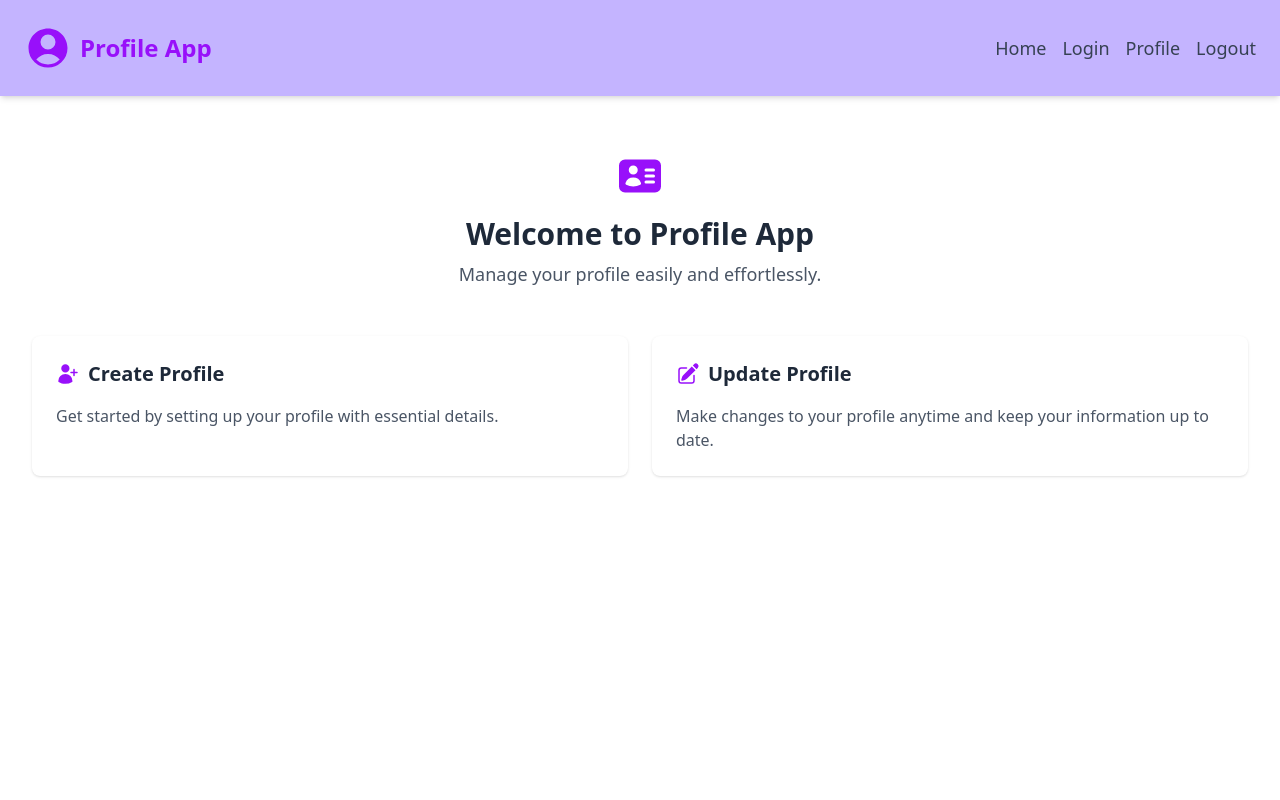
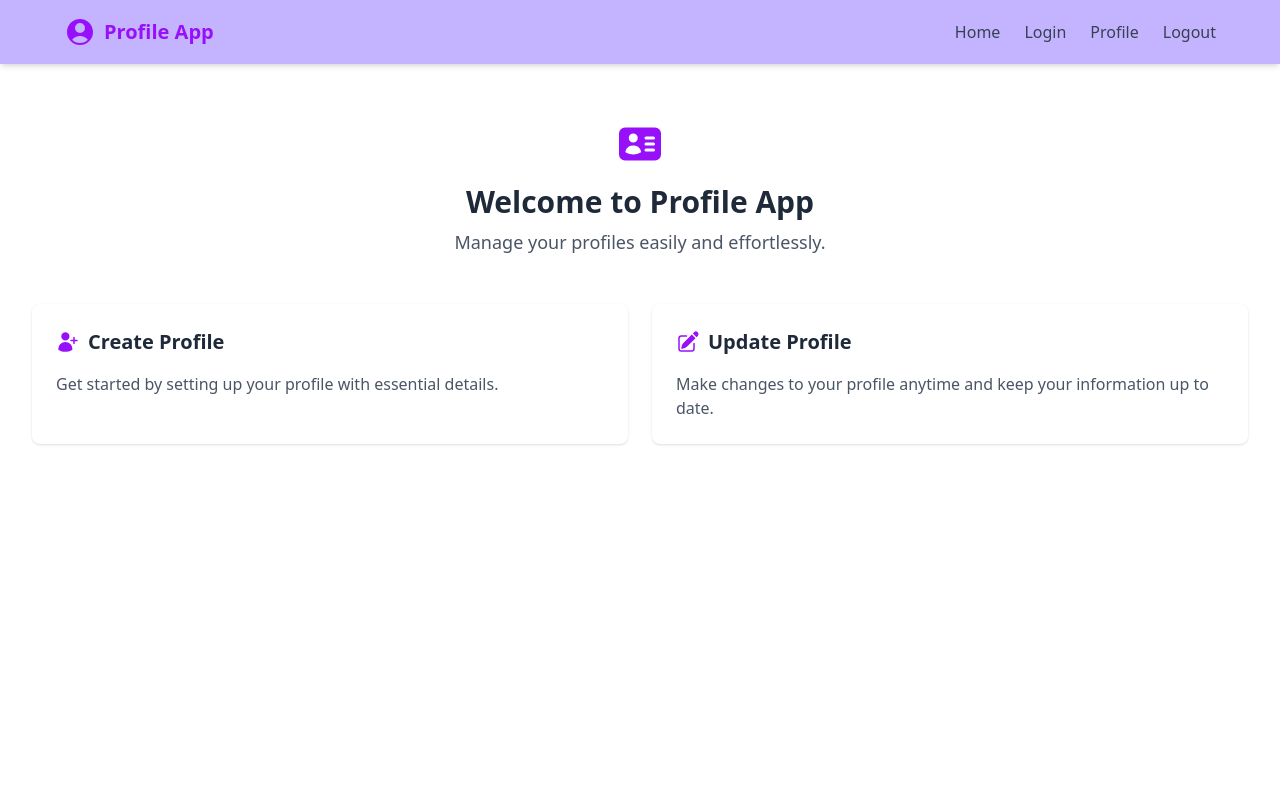
Before and after one commit to RimasSaad/profile-app, a React (Vite) app: page / in a window 1280 px wide. Shown: the top 800 px of the page. Built offline with nearby package versions, Linux system fonts and the light colour scheme.

Commit message:
Updating the menu in mobile view, moved the data to a separate file

```diff
--- a/src/components/Header.tsx
+++ b/src/components/Header.tsx
@@ -1,28 +1,57 @@
 // Header.tsx
-// This component renders the header of the application, which includes navigation links for all pages.
+// This component renders a responsive header with navigation links and a mobile menu toggle.
 
-import { Link } from 'react-router-dom'
-import { UserCircleIcon } from '@heroicons/react/24/solid'; // or use /outline for a lighter version
-
+import { useState } from 'react';
+import { Link } from 'react-router-dom';
+import { UserCircleIcon, Bars3Icon, XMarkIcon } from '@heroicons/react/24/solid';
 
 const Header = () => {
+  // State to track mobile menu open/close
+  const [isMobileMenuOpen, setIsMobileMenuOpen] = useState(false);
+
+  // Toggle menu visibility
+  const toggleMenu = () => setIsMobileMenuOpen(prev => !prev);
+
   return (
-    <header className="bg-violet-300 shadow-md py-6 px-6 flex justify-between items-center">
-      {/* Logo */}
-      <div className="flex items-center gap-2">
-        <UserCircleIcon className="w-12 h-12 text-purple-600" />
-        <h1 className="text-lg sm:text-2xl font-bold text-purple-600">Profile App</h1>
+    <header className="bg-violet-300 shadow-md px-6 py-4">
+      <div className="max-w-6xl mx-auto flex justify-between items-center">
+
+        {/* Logo Section */}
+        <div className="flex items-center gap-2">
+          <UserCircleIcon className="w-8 h-8 text-purple-600" />
+          <h1 className="text-xl font-bold text-purple-600">Profile App</h1>
+        </div>
+
+        {/* Desktop Navigation */}
+        <nav className="hidden sm:flex gap-6">
+          <Link to="/" className="text-gray-700 hover:text-purple-600">Home</Link>
+          <Link to="/login" className="text-gray-700 hover:text-purple-600">Login</Link>
+          <Link to="/profile" className="text-gray-700 hover:text-purple-600">Profile</Link>
+          <Link to="/logout" className="text-gray-700 hover:text-purple-600">Logout</Link>
+        </nav>
+
+        {/* Mobile Menu Button */}
+        <button className="sm:hidden" onClick={toggleMenu}>
+          {isMobileMenuOpen ? (
+            <XMarkIcon className="w-6 h-6 text-purple-700" />
+          ) : (
+            <Bars3Icon className="w-6 h-6 text-purple-700" />
+          )}
+        </button>
       </div>
 
-      {/* Navigation */}
-      <nav className="space-x-4">
-        <Link to="/" className="text-base sm:text-lg text-gray-700 hover:text-purple-600">Home</Link>
-        <Link to="/login" className="text-base sm:text-lg text-gray-700 hover:text-purple-600">Login</Link>
-        <Link to="/profile" className="text-base sm:text-lg text-gray-700 hover:text-purple-600">Profile</Link>
-        <Link to="/logout" className="text-base sm:text-lg text-gray-700 hover:text-purple-600">Logout</Link>
-      </nav>
+     {/* Mobile Menu Dropdown */}
+      {isMobileMenuOpen && (
+        <div className="sm:hidden mt-3 px-6 space-y-2 flex flex-col items-center text-center">
+          <Link to="/" className="block text-gray-700 hover:text-purple-600" onClick={toggleMenu}>Home</Link>
+          <Link to="/login" className="block text-gray-700 hover:text-purple-600" onClick={toggleMenu}>Login</Link>
+          <Link to="/profile" className="block text-gray-700 hover:text-purple-600" onClick={toggleMenu}>Profile</Link>
+          <Link to="/logout" className="block text-gray-700 hover:text-purple-600" onClick={toggleMenu}>Logout</Link>
+        </div>
+      )}
+
     </header>
-  )
-}
+  );
+};
 
-export default Header
+export default Header;
--- /dev/null
+++ b/src/data/mockData.ts
@@ -0,0 +1,8 @@
+// mockData.ts
+
+export const profileData = {
+  name: 'Rimas Saad',
+  email: 'rimas@example.com',
+  phone: '+966 555 123 456',
+  bio: 'Passionate about UI design and modern web experiences.',
+};
--- a/src/pages/Home.tsx
+++ b/src/pages/Home.tsx
@@ -17,11 +17,11 @@ const Home = () => {
         {/* Welcome message */}
         <h2 className="text-3xl font-bold text-gray-800">Welcome to Profile App</h2>
         <p className="mt-2 text-gray-600 text-lg">
-          Manage your profile easily and effortlessly.
+          Manage your profiles easily and effortlessly.
         </p>
       </section>
 
-      {/* Buttom (Features) Section */}
+      {/* Bottom (Features) Section */}
       <section className="grid gap-6 sm:grid-cols-2">
         {/* Card 1 - Create Profile - UI for now, page to be added later */}
         <div className="bg-white p-6 rounded-lg shadow hover:shadow-md transition">
--- a/src/pages/Profile.tsx
+++ b/src/pages/Profile.tsx
@@ -1,28 +1,24 @@
 // Profile.tsx
-// This version adds editing capability to the profile using useState.
+// This version loads mock profile data from an external file and allows editing via useState.
 
 import { useState } from 'react'
 import { UserCircleIcon } from '@heroicons/react/24/solid'
+import { profileData } from '../data/mockData' // Importing mock profile info
 
 const Profile = () => {
-  // Edit mode state
+  // Toggle editing state (true: edit mode, false: view mode)
   const [editMode, setEditMode] = useState(false)
 
-  // Form state
-  const [profile, setProfile] = useState({
-    name: 'Rimas Saad',
-    email: 'rimas@example.com',
-    phone: '+966 555 123 456',
-    bio: 'Passionate about UI design and modern web experiences.',
-  })
+  // Profile form state, initialized with external mock data
+  const [profile, setProfile] = useState(profileData)
 
-  // Handle input changes
+  // Handle input or textarea changes
   const handleChange = (e: React.ChangeEvent<HTMLInputElement | HTMLTextAreaElement>) => {
     const { name, value } = e.target
     setProfile(prev => ({ ...prev, [name]: value }))
   }
 
-  // Toggle edit mode
+  // Toggle between edit and view mode
   const toggleEdit = () => {
     setEditMode(!editMode)
   }
@@ -30,16 +26,18 @@ const Profile = () => {
   return (
     <div className="min-h-screen flex items-center justify-center bg-gray-50 px-4">
       <div className="w-full max-w-md bg-white p-8 rounded-lg shadow-md text-center">
-        {/* Icon */}
+
+        {/* Profile Icon */}
         <UserCircleIcon className="w-16 h-16 text-purple-600 mx-auto mb-4" />
 
-        {/* Name + Title */}
+        {/* Name and Title */}
         <h2 className="text-2xl font-bold text-gray-800">{profile.name}</h2>
         <p className="text-gray-600 mb-6">Frontend Developer</p>
 
-        {/* Profile Info */}
+        {/* Editable Profile Info */}
         <div className="text-left space-y-4">
-          {/* Name */}
+
+          {/* Name Field */}
           <div>
             <label className="block text-sm text-gray-500">Name</label>
             {editMode ? (
@@ -55,7 +53,7 @@ const Profile = () => {
             )}
           </div>
 
-          {/* Email */}
+          {/* Email Field */}
           <div>
             <label className="block text-sm text-gray-500">Email</label>
             {editMode ? (
@@ -71,7 +69,7 @@ const Profile = () => {
             )}
           </div>
 
-          {/* Phone */}
+          {/* Phone Field */}
           <div>
             <label className="block text-sm text-gray-500">Phone</label>
             {editMode ? (
@@ -87,7 +85,7 @@ const Profile = () => {
             )}
           </div>
 
-          {/* Bio */}
+          {/* Bio Field */}
           <div>
             <label className="block text-sm text-gray-500">Bio</label>
             {editMode ? (
@@ -104,7 +102,7 @@ const Profile = () => {
           </div>
         </div>
 
-        {/* Edit - Save Button */}
+        {/* Toggle Edit / Save Button */}
         <button
           type="button"
           onClick={toggleEdit}
```
